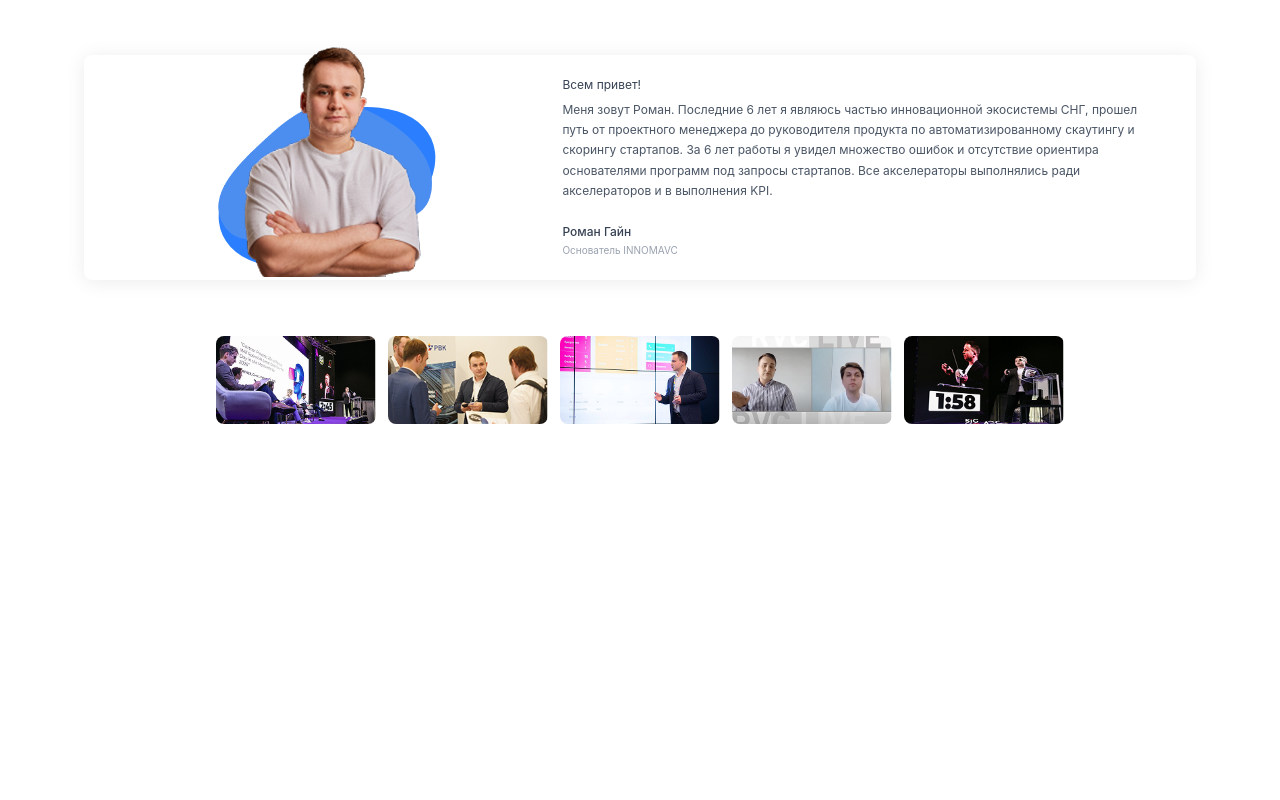
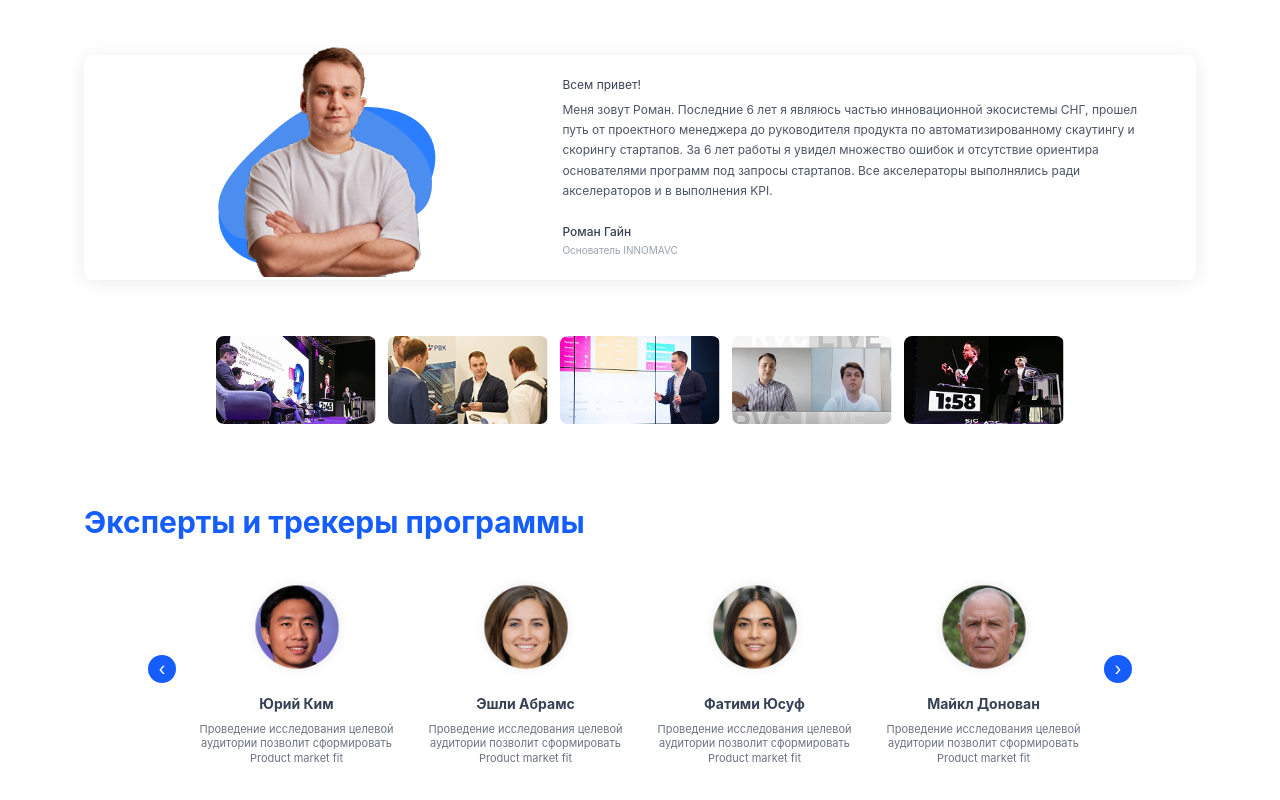
Before and after one commit to zarinarahimova76-prog/Exam4, a website: page index.html in a window 1280 px wide. Shown: the part 7326-8126 px from the top of the page. Before the commit the page ends 7814 px from the top, so only its background shows below. Drawn offline with Linux system fonts and the light colour scheme.

Commit message:
Add sectoin 12 Our ekspert

```diff
--- a/index.html
+++ b/index.html
@@ -1591,6 +1591,84 @@
     </div>
   </div>
 
+  <div class="max-w-6xl mx-auto px-5 mt-16 sm:mt-20">
+
+    <h2 class="text-blue-600 font-bold text-2xl sm:text-3xl mb-8">
+      Эксперты и трекеры программы
+    </h2>
+
+    <div class="flex items-center justify-center gap-4">
+
+      <button class="hidden sm:flex shrink-0 w-7 h-7 rounded-full bg-blue-600 text-white items-center justify-center text-lg">
+        ‹
+      </button>
+
+      <div class="grid grid-cols-2 md:grid-cols-4 gap-x-5 gap-y-8 w-full max-w-4xl">
+
+        <div class="text-center">
+          <div class="mx-auto w-[105px] h-[105px] sm:w-[110px] sm:h-[110px] rounded-full overflow-hidden">
+            <img src="./src/Ellipse 545.png" alt="Юрий Ким" class="w-full h-full object-cover">
+          </div>
+
+          <h3 class="mt-3 text-sm font-bold text-gray-700">
+            Юрий Ким
+          </h3>
+
+          <p class="mt-2 text-[10px] sm:text-[11px] leading-[1.35] text-gray-500">
+            Проведение исследования целевой аудитории позволит сформировать Product market fit
+          </p>
+        </div>
+
+        <div class="text-center">
+          <div class="mx-auto w-[105px] h-[105px] sm:w-[110px] sm:h-[110px] rounded-full overflow-hidden">
+            <img src="./src/Ellipse 546.png" alt="Эшли Абрамс" class="w-full h-full object-cover">
+          </div>
+
+          <h3 class="mt-3 text-sm font-bold text-gray-700">
+            Эшли Абрамс
+          </h3>
+
+          <p class="mt-2 text-[10px] sm:text-[11px] leading-[1.35] text-gray-500">
+            Проведение исследования целевой аудитории позволит сформировать Product market fit
+          </p>
+        </div>
+
+        <div class="text-center">
+          <div class="mx-auto w-[105px] h-[105px] sm:w-[110px] sm:h-[110px] rounded-full overflow-hidden">
+            <img src="./src/Ellipse 548.png" alt="Фатими Юсуф" class="w-full h-full object-cover">
+          </div>
+
+          <h3 class="mt-3 text-sm font-bold text-gray-700">
+            Фатими Юсуф
+          </h3>
+
+          <p class="mt-2 text-[10px] sm:text-[11px] leading-[1.35] text-gray-500">
+            Проведение исследования целевой аудитории позволит сформировать Product market fit
+          </p>
+        </div>
+
+        <div class="text-center">
+          <div class="mx-auto w-[105px] h-[105px] sm:w-[110px] sm:h-[110px] rounded-full overflow-hidden">
+            <img src="./src/Ellipse 544.png" alt="Майкл Донован" class="w-full h-full object-cover">
+          </div>
+
+          <h3 class="mt-3 text-sm font-bold text-gray-700">
+            Майкл Донован
+          </h3>
+
+          <p class="mt-2 text-[10px] sm:text-[11px] leading-[1.35] text-gray-500">
+            Проведение исследования целевой аудитории позволит сформировать Product market fit
+          </p>
+        </div>
+
+      </div>
+
+      <button class="hidden sm:flex shrink-0 w-7 h-7 rounded-full bg-blue-600 text-white items-center justify-center text-lg">
+        ›
+      </button>
+
+    </div>
+  </div>
 
 
 </body>
```
